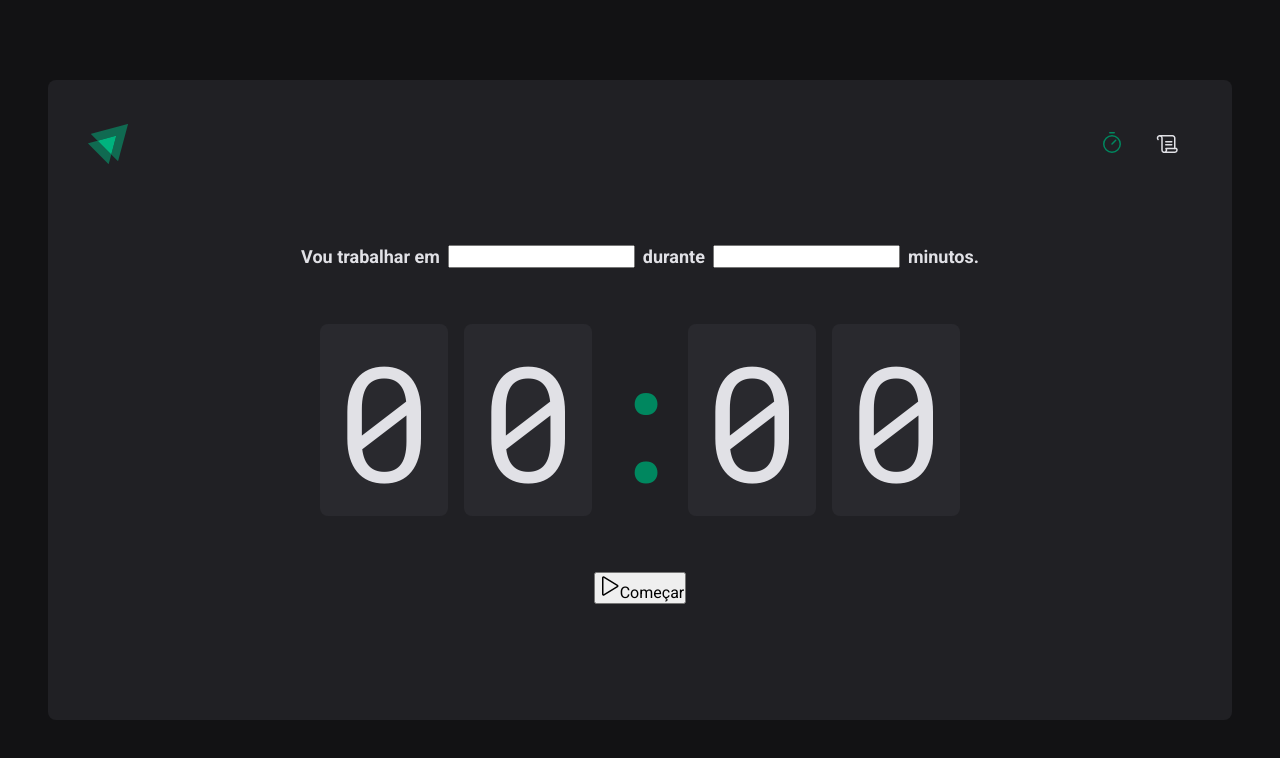
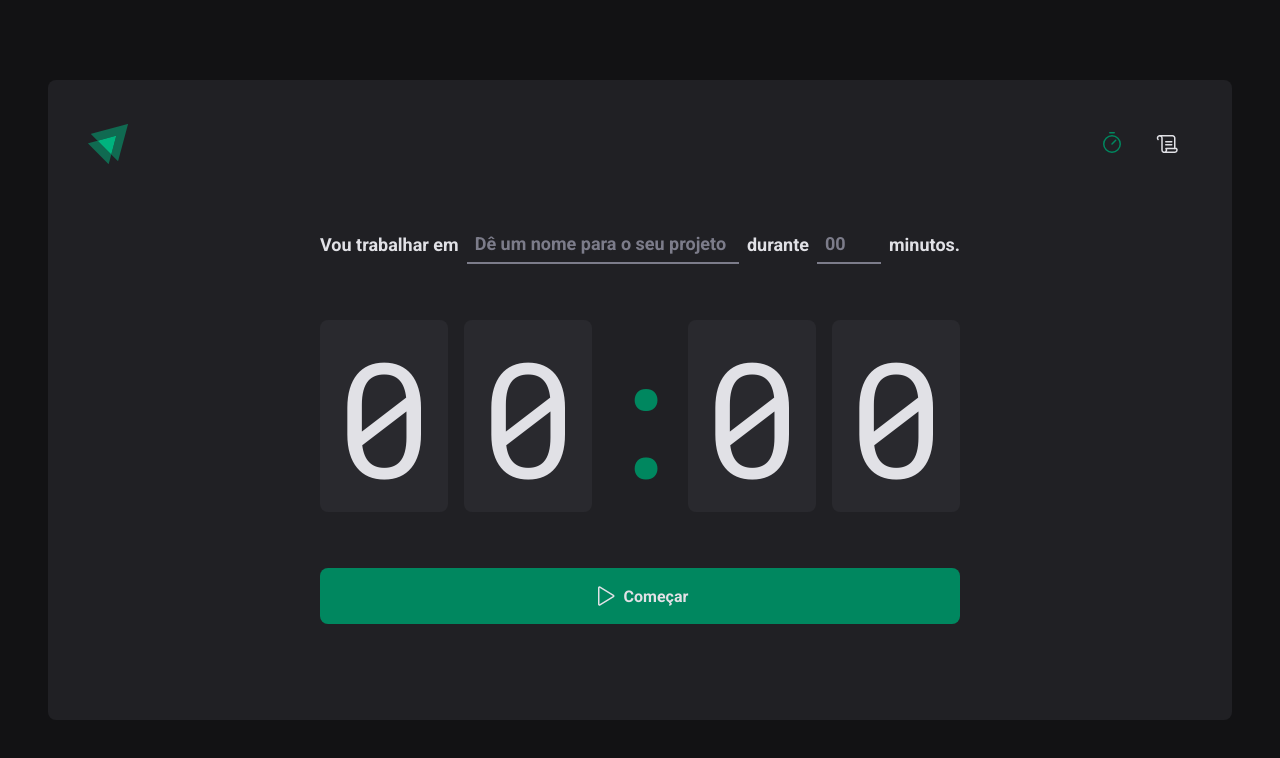
Before and after one commit to jvmaiaa/ignite-timer, a React (Vite) app: page / in a window 1280 px wide. Shown: the top 758 px of the page. Built offline with nearby package versions, Linux system fonts and the light colour scheme.

Commit message:
✨[feat]: Finaliza estilização da página Home.

```diff
--- a/src/pages/Home/index.tsx
+++ b/src/pages/Home/index.tsx
@@ -1,5 +1,5 @@
 import { Play } from 'phosphor-react';
-import { CountDownContainer, FormContainer, HomeContainer, Separator } from './styles';
+import { CountDownContainer, FormContainer, HomeContainer, MinutesAmountInput, Separator, StartCountDownButton, TaskInput } from './styles';
 
 export const Home = () => {
   return (
@@ -7,10 +7,18 @@
       <form action="">
         <FormContainer>
           <label htmlFor="task">Vou trabalhar em</label>
-          <input type="text" id="task" />
+          <TaskInput
+            type="text"
+            id="task"
+            placeholder="Dê um nome para o seu projeto"
+          />
 
           <label htmlFor="minutesAmount">durante</label>
-          <input type="number" id="minutesAmount"/>
+          <MinutesAmountInput
+            type="number"
+            id="minutesAmount"
+            placeholder="00"
+          />
 
           <span>minutos.</span>
         </FormContainer>
@@ -23,10 +31,10 @@
           <span>0</span>
         </CountDownContainer>
 
-        <button type="submit">
+        <StartCountDownButton type="submit">
           <Play size={24} />
           Começar
-        </button>
+        </StartCountDownButton>
       </form>
     </HomeContainer>
   );
--- a/src/pages/Home/styles.ts
+++ b/src/pages/Home/styles.ts
@@ -28,6 +28,34 @@
   flex-wrap: wrap;
 `;
 
+const BaseInput = styled.input`
+  background: transparent;
+  height: 2.5rem;
+  border: 0;
+  border-bottom: 2px solid ${({ theme }) => theme['gray-500']};
+  font-weight: bold;
+  font-size: 1.125rem;
+  padding: 0 0.5rem;
+  color: ${({ theme }) => theme['gray-100']};
+
+  &:focus {
+    box-shadow: none;
+    border-color: ${({ theme }) => theme['green-500']};
+  }
+
+  &::placeholder{
+    color: ${({ theme }) => theme['gray-500']};
+  }
+`;
+
+export const TaskInput = styled(BaseInput)`
+  flex: 1;
+`;
+
+export const MinutesAmountInput = styled(BaseInput)`
+  width: 4rem;
+`;
+
 export const CountDownContainer = styled.div`
   font-family: 'Roboto Mono', monospace;
   font-size: 10rem;
@@ -53,3 +81,31 @@
   display: flex;
   justify-content: center;
 `;
+
+export const StartCountDownButton = styled.button`
+  width: 100%;
+  border: 0;
+  padding: 1rem;
+  border-radius: 8px;
+
+  display: flex;
+  align-items: center;
+  justify-content: center;
+
+  gap: 0.5rem;
+  font-weight: bold;
+
+  cursor: pointer;
+  background: ${({ theme }) => theme['green-500']};
+  color: ${({ theme }) => theme['gray-100']};
+
+  &:disabled {
+    opacity: 0.7;
+    cursor: not-allowed; // deixa o cursor em forma de proibido
+  }
+
+  &:not(:disabled):hover {
+    background-color: ${({theme}) => theme['green-700']};
+  }
+
+`;
```
